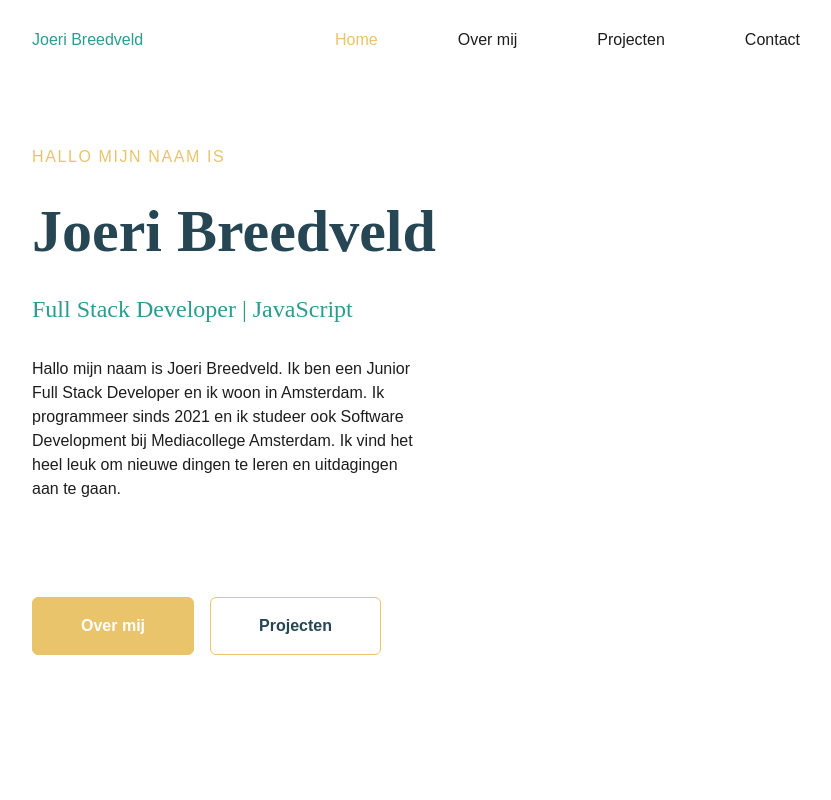
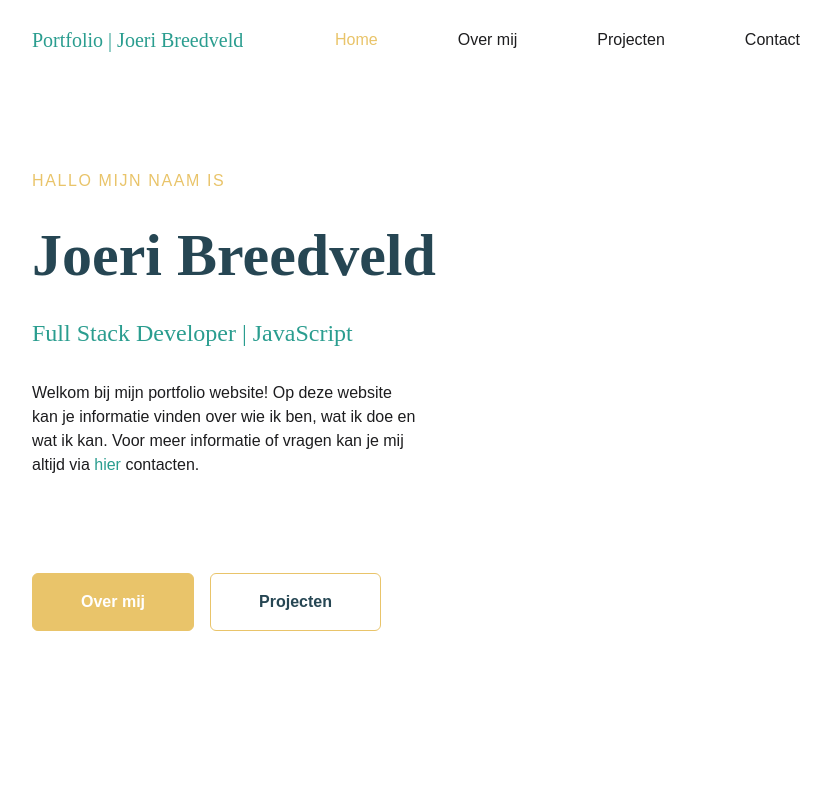
Before and after one commit to joeribreedveld/portfolio-website-v4, a Next.js app: page / in a window 1280 px wide. Shown: the top 800 px of the page, without its empty margins (224-1055 px from the left). Built offline with nearby package versions, Linux system fonts and the light colour scheme.

Commit message:
feat(home): change home text with link and change navbar heading

```diff
--- a/components/Navbar.tsx
+++ b/components/Navbar.tsx
@@ -13,8 +13,8 @@ function Navbar() {
 		<>
 			<nav className='fixed page-padding-x flex justify-between w-full py-6 items-center bg-white flex-col md:flex-row'>
 				<div className='flex justify-between w-full md:w-[unset]'>
-					<h3 onClick={() => router.push("/")} className='hover:cursor-pointer border-black text-secondary'>
-						Joeri Breedveld
+					<h3 onClick={() => router.push("/")} className='hover:cursor-pointer border-black text-secondary font-serif text-xl'>
+						Portfolio | Joeri Breedveld
 					</h3>
 					<button
 						onClick={() => {
--- a/pages/index.tsx
+++ b/pages/index.tsx
@@ -2,6 +2,7 @@
 import type { NextPage } from "next"
 import { FaGithub, FaLinkedin } from "react-icons/fa"
 import { AiFillMail } from "react-icons/ai"
+import Link from "next/link"
 
 // Functions
 const Home: NextPage = () => {
@@ -11,9 +12,14 @@ const Home: NextPage = () => {
 				<h3 className='pb-8 font-mont tracking-widest text-tertiary'>HALLO MIJN NAAM IS</h3>
 				<h1 className='text-4xl text-primary md:text-6xl pb-8 font-bold font-serif'>Joeri Breedveld</h1>
 				<h3 className='text-lg md:text-2xl pb-8 font-serif text-secondary'>Full Stack Developer | JavaScript</h3>
-				<p className='pb-24 w-3/4 md:w-1/2'>
-					Hallo mijn naam is Joeri Breedveld. Ik ben een Junior Full Stack Developer en ik woon in Amsterdam. Ik programmeer sinds 2021 en ik studeer ook Software Development bij
-					Mediacollege Amsterdam. Ik vind het heel leuk om nieuwe dingen te leren en uitdagingen aan te gaan.
+				<p className='pb-16 lg:pb-24 w-3/4 md:w-1/2'>
+					Welkom bij mijn portfolio website! Op deze website kan je informatie vinden over wie ik ben, wat ik doe en wat ik kan. Voor meer informatie of vragen kan je mij altijd via{" "}
+					<span className='text-secondary'>
+						<Link href='/contact'>
+							<a>hier</a>
+						</Link>
+					</span>{" "}
+					contacten.
 				</p>
 				<div className='flex gap-4'>
 					<button className='button text-white border-tertiary bg-tertiary hover:text-primary hover:border hover:border-tertiary hover:bg-white'>Over mij</button>
```
